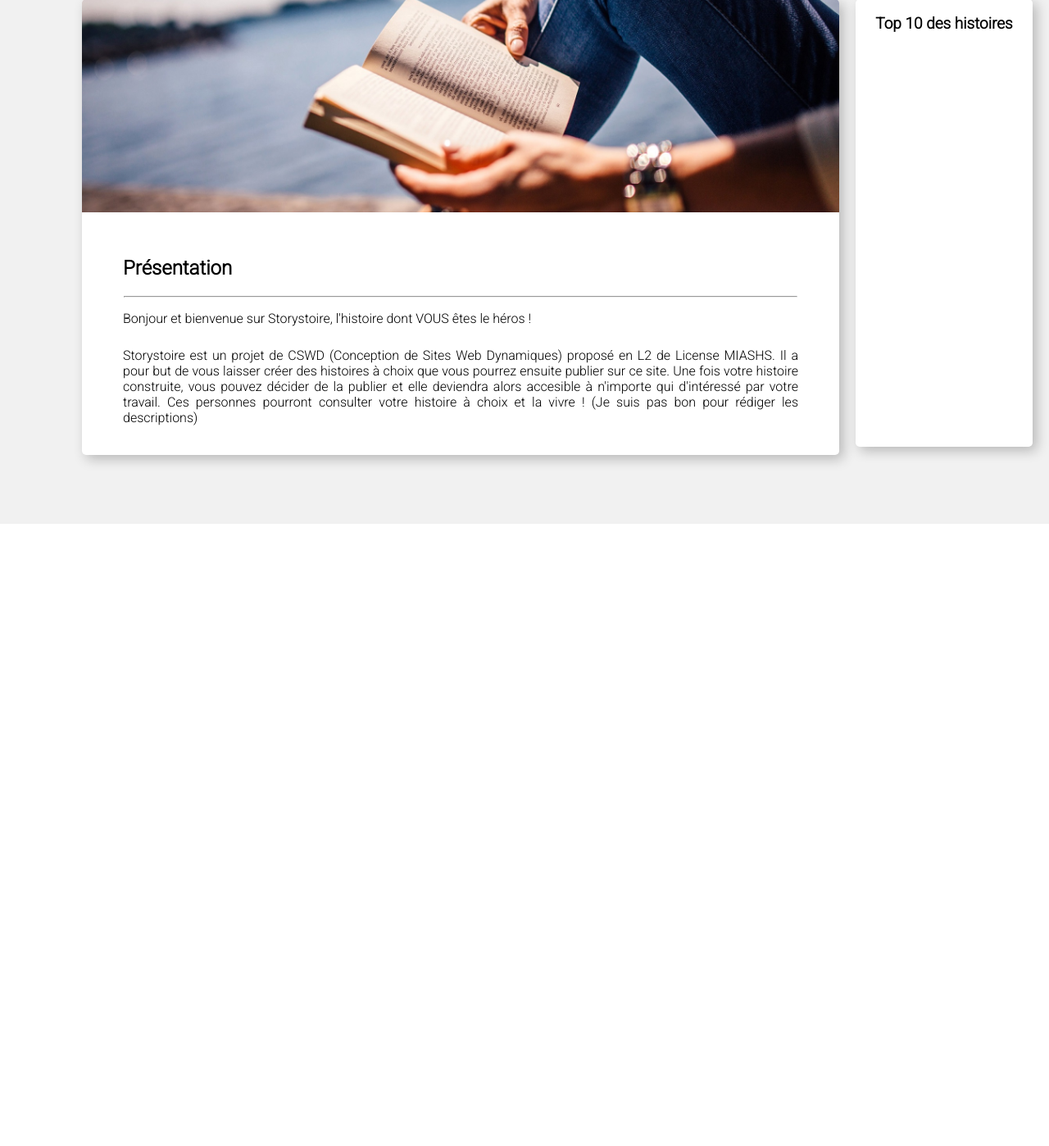
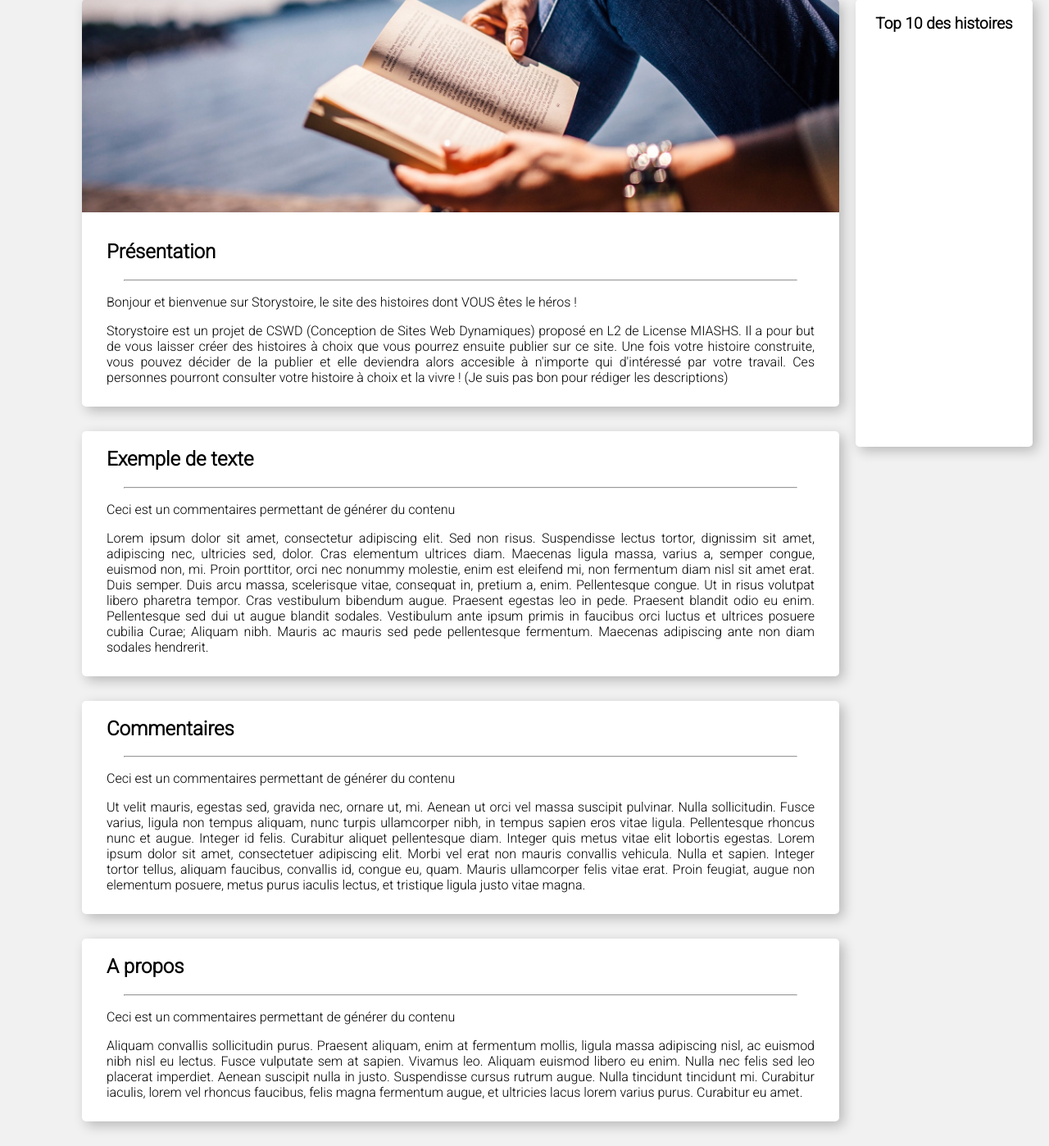
Before and after one commit to Staphir/-MIASHS-ProjetS4, a PHP site: page / in a window 1280 px wide. Shown: the part 161-1559 px from the top of the page at 82% size. Before the commit the page ends 800 px from the top, so only its background shows below. Run offline with PHP 8.4, Linux system fonts and the light colour scheme; the visitor is signed in with stand-in values (Sample User, id 1); data that the repository does not hold is empty.

Commit message:
push push push

```diff
--- a/Projet CSWD/css/style.css
+++ b/Projet CSWD/css/style.css
@@ -144,10 +144,13 @@ footer {
     background-color: var(--header-color);
     padding:2px;
     margin:15px 50px 10px 50px;
-    font-size:12px;
     width:80%;
     color: white;
     border-radius: var(--card-border-radius);
+}
+
+article {
+    margin: 30px 0px 30px 100px;
 }
 
 article.card, aside {
@@ -156,35 +159,29 @@ article.card, aside {
     box-shadow: 5px 5px 15px 0px rgba(0, 0, 0, 0.24);
 }
 
-article.card div.card_text {
+article.card div {
     background-color: var(--card-bg);
-    margin: 20px;
-    padding: 10px;
     text-align: justify;
+    padding:0px 20px 10px 20px;
+    margin: 10px;
+    padding-top: 10px;
+    padding-bottom: 10px;
 }
 
 
 
-article.card div.card_text h2 {
+article.card div h2 {
     text-align: left;
-    margin: 20px
+    margin-top:10px;
 }
 
 article div hr {
     width:95%
 }
 
-article {
-    margin: 30px 0px 30px 100px;
-}
-
 article img {
     border-top-left-radius: var(--card-border-radius);
     border-top-right-radius: var(--card-border-radius);
-}
-
-article p {
-    padding:0px 20px 10px 20px;
 }
 
 aside {
--- /dev/null
+++ b/Projet CSWD/footer.php
@@ -0,0 +1,3 @@
+        </div>
+    </body>
+</html>
--- a/Projet CSWD/index.php
+++ b/Projet CSWD/index.php
@@ -5,10 +5,31 @@ include("main_header.php"); ?>
             <section>
                 <article class="card">
                     <img src="images/main_pic_redim2.jpg" width=100% height=100%/>
-                    <div class="card_text">
+                    <div>
                         <h2>Présentation</h2><hr>
-                        <p>Bonjour et bienvenue sur Storystoire, l'histoire dont VOUS êtes le héros !</p>
+                        <p>Bonjour et bienvenue sur Storystoire, le site des histoires dont VOUS êtes le héros !</p>
                         <p>Storystoire est un projet de CSWD (Conception de Sites Web Dynamiques) proposé en L2 de License MIASHS. Il a pour but de vous laisser créer des histoires à choix que vous pourrez ensuite publier sur ce site. Une fois votre histoire construite, vous pouvez décider de la publier et elle deviendra alors accesible à n'importe qui d'intéressé par votre travail. Ces personnes pourront consulter votre histoire à choix et la vivre ! (Je suis pas bon pour rédiger les descriptions)</p>
+                    </div>
+                </article>
+                <article class="card">
+                    <div>
+                        <h2>Exemple de texte</h2><hr>
+                        <p>Ceci est un commentaires permettant de générer du contenu</p>
+                        <p>Lorem ipsum dolor sit amet, consectetur adipiscing elit. Sed non risus. Suspendisse lectus tortor, dignissim sit amet, adipiscing nec, ultricies sed, dolor. Cras elementum ultrices diam. Maecenas ligula massa, varius a, semper congue, euismod non, mi. Proin porttitor, orci nec nonummy molestie, enim est eleifend mi, non fermentum diam nisl sit amet erat. Duis semper. Duis arcu massa, scelerisque vitae, consequat in, pretium a, enim. Pellentesque congue. Ut in risus volutpat libero pharetra tempor. Cras vestibulum bibendum augue. Praesent egestas leo in pede. Praesent blandit odio eu enim. Pellentesque sed dui ut augue blandit sodales. Vestibulum ante ipsum primis in faucibus orci luctus et ultrices posuere cubilia Curae; Aliquam nibh. Mauris ac mauris sed pede pellentesque fermentum. Maecenas adipiscing ante non diam sodales hendrerit.</p>
+                    </div>
+                </article>
+                <article class="card">
+                    <div>
+                        <h2>Commentaires</h2><hr>
+                        <p>Ceci est un commentaires permettant de générer du contenu</p>
+                        <p>Ut velit mauris, egestas sed, gravida nec, ornare ut, mi. Aenean ut orci vel massa suscipit pulvinar. Nulla sollicitudin. Fusce varius, ligula non tempus aliquam, nunc turpis ullamcorper nibh, in tempus sapien eros vitae ligula. Pellentesque rhoncus nunc et augue. Integer id felis. Curabitur aliquet pellentesque diam. Integer quis metus vitae elit lobortis egestas. Lorem ipsum dolor sit amet, consectetuer adipiscing elit. Morbi vel erat non mauris convallis vehicula. Nulla et sapien. Integer tortor tellus, aliquam faucibus, convallis id, congue eu, quam. Mauris ullamcorper felis vitae erat. Proin feugiat, augue non elementum posuere, metus purus iaculis lectus, et tristique ligula justo vitae magna.</p>
+                    </div>
+                </article>
+                <article class="card">
+                    <div>
+                        <h2>A propos</h2><hr>
+                        <p>Ceci est un commentaires permettant de générer du contenu</p>
+                        <p>Aliquam convallis sollicitudin purus. Praesent aliquam, enim at fermentum mollis, ligula massa adipiscing nisl, ac euismod nibh nisl eu lectus. Fusce vulputate sem at sapien. Vivamus leo. Aliquam euismod libero eu enim. Nulla nec felis sed leo placerat imperdiet. Aenean suscipit nulla in justo. Suspendisse cursus rutrum augue. Nulla tincidunt tincidunt mi. Curabitur iaculis, lorem vel rhoncus faucibus, felis magna fermentum augue, et ultricies lacus lorem varius purus. Curabitur eu amet.</p>
                     </div>
                 </article>
             </section>
@@ -29,6 +50,4 @@ include("main_header.php"); ?>
 
                     ?>
             </aside>
-        </div>
-    </body>
-</html>
+<?php include("footer.php"); ?>
--- a/Projet CSWD/main_header.php
+++ b/Projet CSWD/main_header.php
@@ -8,7 +8,10 @@
         <link href="css/style.css" rel="stylesheet" type="text/css" media="all"/>
         <link href="https://fonts.googleapis.com/css?family=Roboto:100,300,300i" rel="stylesheet">
         <link rel="shortcut icon" href="images/icon.png">
-        <?php require_once("user_handling/config.php"); require_once('user_handling/session.php');?>
+        <?php
+        require_once("user_handling/config.php");
+        require_once('user_handling/session.php');
+        ?>
     </head>
     <body>
         <div class="top_header">
@@ -29,7 +32,7 @@
                             <a class="userbtn" href="#"><?php echo $login_session; ?></a>
                             <div class="dropdown-content">
                                 <a href="#">Mon compte</a>
-                                <a href="my_stories.php">Mes histoires</a>
+                                <a href="story_handling/my_stories.php">Mes histoires</a>
                                 <a href="story_handling/create_story.php">Créer une histoire</a>
                                 <a href="#">Favoris</a>
                                 <hr style="margin:10px; margin-top:1px; margin-bottom:1px;">
--- a/Projet CSWD/story_handling/create_story.php
+++ b/Projet CSWD/story_handling/create_story.php
@@ -5,9 +5,9 @@ require_once("../user_handling/session.php");
 if(isset($_POST["story_name"]) && isset($_POST["story_description"])){
     $name = $_POST["story_name"];
     $description = $_POST["story_description"];
-    $requete="INSERT INTO story (Title, Description, CreatedOn, Likes, LastModifiedOn, CreatedBy) VALUES (?,?,NOW(),0,NOW(),?)";
+    $requete="INSERT INTO story (Title, Description, CreatedOn, Likes, LastModifiedOn, User_id) VALUES (?,?,NOW(),0,NOW(),?)";
     $reponse=$pdo->prepare($requete);
-    $reponse->execute(array($name, $description, $login_session));
+    $reponse->execute(array($name, $description, $_SESSION["user_id"]));
     header("location: ../my_stories.php");
 }
 ?>
```
Also changed, not shown: Projet CSWD/secondary_header.php (+23 -2 lines), Projet CSWD/story_handling/my_stories.php (renamed from Projet CSWD/my_stories.php, +8 -7 lines), Projet CSWD/user_handling/connect.css (+32 -4 lines), Projet CSWD/user_handling/login.php (+7 -5 lines), Projet CSWD/user_handling/register.php (+7 -4 lines).
